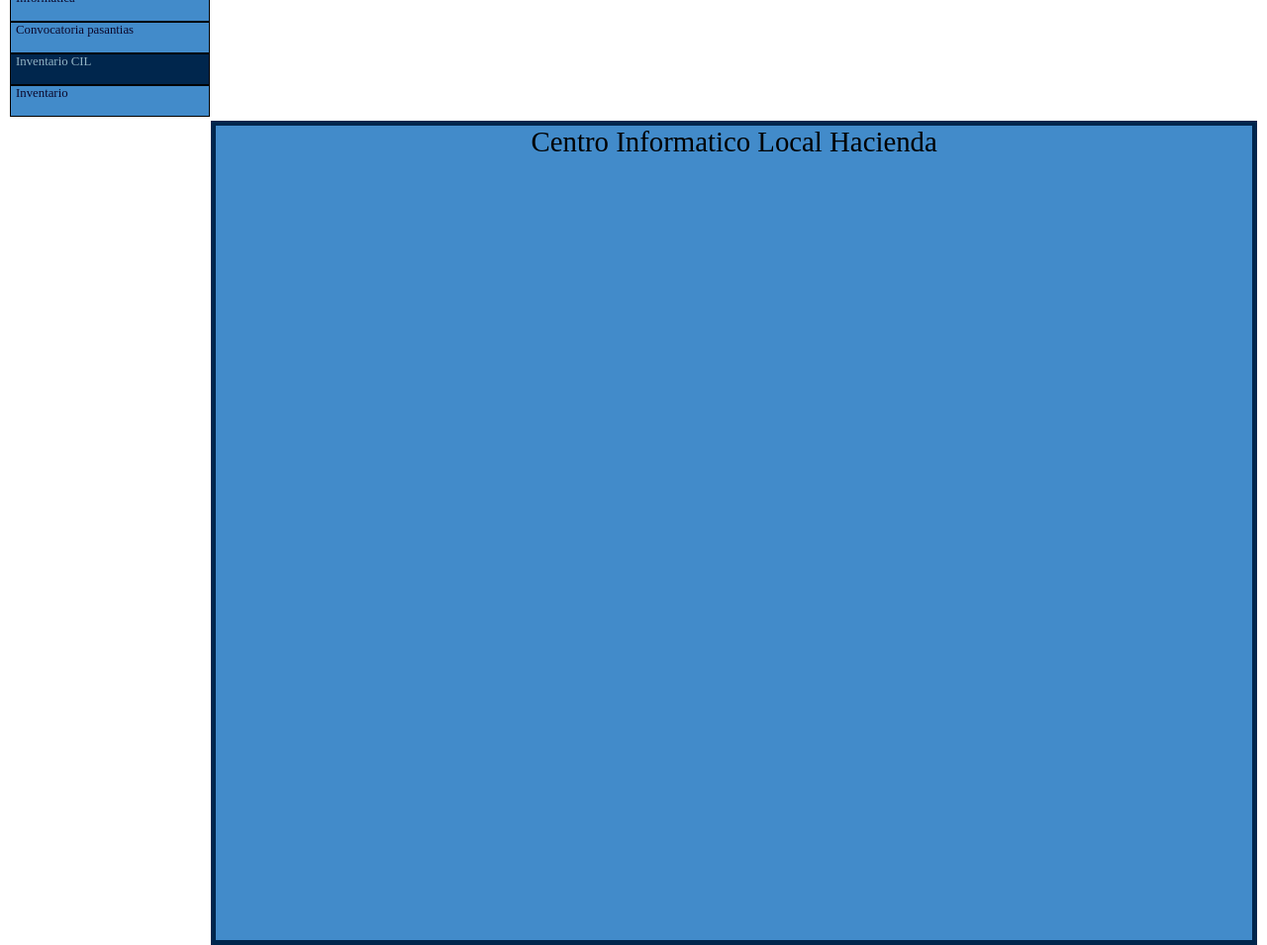
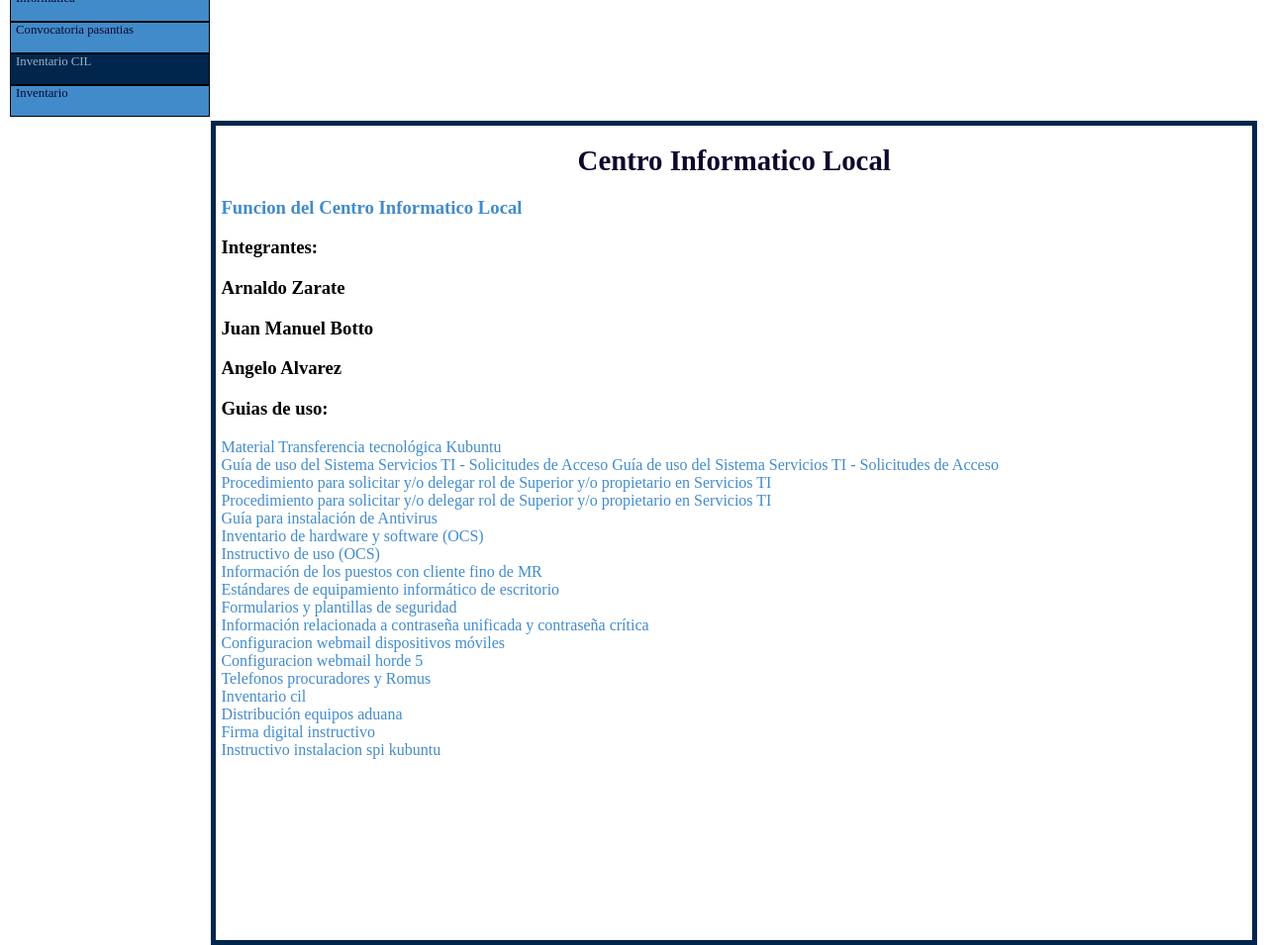
Before and after one commit to AngeloAlvarez18/Pagina-CIL, a plain HTML site: page cil.html in a window 1280 px wide. Shown: the part 840-1795 px from the top of the page at 99% size. Drawn offline with Linux system fonts and the light colour scheme.

Commit message:
Modificando CIL.html

```diff
--- a/cil.html
+++ b/cil.html
@@ -52,7 +52,73 @@
             </div>
 
             <div class="cuerpo_pagina_cil">
-                <header>Centro Informatico Local Hacienda</header>
+                <h1>Centro Informatico Local</h1>
+                <h3>
+                    <a href="https://www.rosario.gob.ar/mr/redinternadgi/ciles/cil-compartida/funciones-cil/">Funcion del Centro Informatico Local</a>
+                </h3>
+                <div>
+                    <h3>Integrantes:</h3>
+                    <h3>Arnaldo Zarate</h3>
+                    <h3>Juan Manuel Botto</h3>
+                    <h3>Angelo Alvarez</h3>
+                </div>
+                <div>
+                    <h3>Guias de uso:</h3>
+                    <li>
+                        <a href="">Material Transferencia tecnológica Kubuntu</a>
+                    </li>
+                    <li>
+                        <a href="">Guía de uso del Sistema Servicios TI - Solicitudes de Acceso Guía de uso del Sistema Servicios TI - Solicitudes de Acceso</a>
+                    </li>
+                    <li>
+                        <a href="">Procedimiento para solicitar y/o delegar rol de Superior y/o propietario en Servicios TI</a>
+                    </li>
+                    <li>
+                        <a href="">Procedimiento para solicitar y/o delegar rol de Superior y/o propietario en Servicios TI </a>
+                    </li>
+                    <li>
+                        <a href="">Guía para instalación de Antivirus</a>
+                    </li>
+                    <li>
+                        <a href="">Inventario de hardware y software (OCS)</a>
+                    </li>
+                    <li>
+                        <a href="">Instructivo de uso (OCS)</a>
+                    </li>
+                    <li>
+                        <a href="">Información de los puestos con cliente fino de MR</a>
+                    </li>
+                    <li>
+                        <a href="">Estándares de equipamiento informático de escritorio</a>
+                    </li>
+                    <li>
+                        <a href="">Formularios y plantillas de seguridad</a>
+                    </li>
+                    <li>
+                        <a href="">Información relacionada a contraseña unificada y contraseña crítica</a>
+                    </li>
+                    <li>
+                        <a href="">Configuracion webmail dispositivos móviles</a>
+                    </li>
+                    <li>
+                        <a href="">Configuracion webmail horde 5</a>
+                    </li>
+                    <li>
+                        <a href="">Telefonos procuradores y Romus</a>
+                    </li>
+                    <li>
+                        <a href="">Inventario cil</a>
+                    </li>
+                    <li>
+                        <a href="">Distribución equipos aduana</a>
+                    </li>
+                    <li>
+                        <a href="">Firma digital instructivo</a>
+                    </li>
+                    <li>
+                        <a href="">Instructivo instalacion spi kubuntu</a>
+                    </li>
+                </div>
             </div>
         </main>
 
--- a/cil_styles.css
+++ b/cil_styles.css
@@ -55,7 +55,7 @@
 
 .cuerpo_pagina_cil{
     border: 5px solid #00264D;
-    background-color: #428bca;
+    background-color: white;
     width: 82.8%;
     height: 823px;
     float: right;
@@ -63,14 +63,25 @@
     margin-top: 2px;
 }
 
-.cuerpo_pagina_cil header{
+.cuerpo_pagina_cil h1{
     display: flex;
     justify-content: center;
     align-items: center;
     font-size: 180%;
+    color: rgb(12, 9, 44);
 }
 
-.cuerpo_pagina_cil div{
+.cuerpo_pagina_cil a{
+    text-decoration: none;
+    color: #428bca;
+}
+
+.cuerpo_pagina_cil h3{
+    margin-left: 5px;
+}
+
+.cuerpo_pagina_cil li{
+    list-style-type: none;
     margin-left: 5px;
 }
 
```
